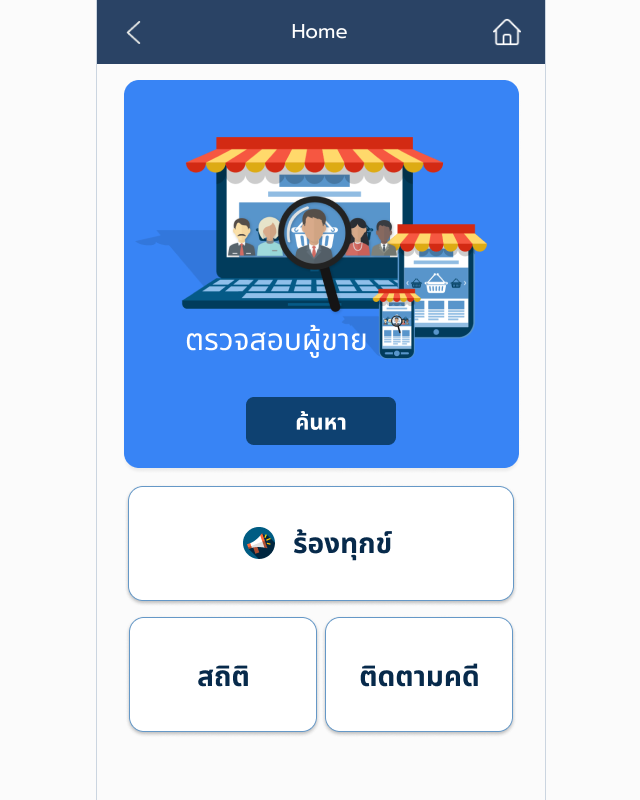
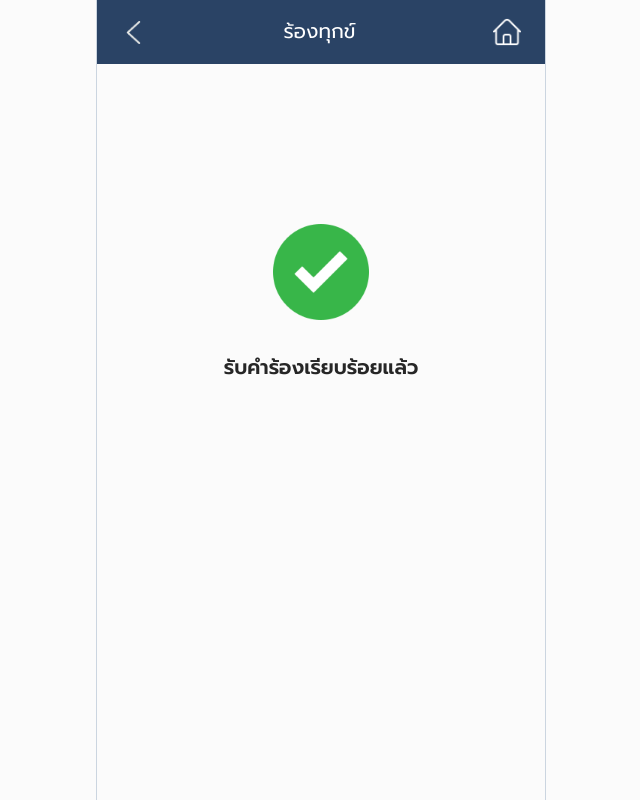
Before and after one commit to Inregist/susc, a React (Create React App) app in the folder frontend/: page /report-case/success in a window 1280 px wide. Shown: the whole page, without its empty margins (319-959 px from the left). Built offline with nearby package versions, Linux system fonts and the light colour scheme.

Commit message:
add ReportSuccess change navbar name to TH

```diff
--- a/frontend/src/App.tsx
+++ b/frontend/src/App.tsx
@@ -9,6 +9,7 @@ import Search from "./pages/Search";
 import Statistic from "./pages/Statistic";
 import CheckCase from "./pages/CheckCase";
 import Report from "./pages/Report";
+import ReportSuccess from "./pages/ReportSuccess";
 import SearchResult from "./pages/SearchResult";
 import SearchResultCase from "./pages/SearchResultCase";
 import SearchResultDetail from "./pages/SearchResultDetail";
@@ -23,6 +24,7 @@ const App = () => {
         <Router>
           <Switch>
             <Route exact path="/report-case" component={Report} />
+            <Route exact path="/report-case/success" component={ReportSuccess} />
             <Route exact path="/check-case" component={CheckCase} />
             <Route exact path="/statistic" component={Statistic} />
             <Route exact path="/search" component={Search} />
--- a/frontend/src/pages/Report.tsx
+++ b/frontend/src/pages/Report.tsx
@@ -2,6 +2,8 @@ import React from "react";
 import Navbar from "../components/Navbar";
 import { Form, Button, Radio, Input, Select, Upload } from "antd";
 import { PlusOutlined } from "@ant-design/icons";
+import ReportComplete from "./ReportSuccess";
+import ReportSuccess from "./ReportSuccess";
 
 const { TextArea } = Input;
 
--- /dev/null
+++ b/frontend/src/pages/ReportSuccess.tsx
@@ -0,0 +1,17 @@
+import React from "react";
+import Navbar from "../components/Navbar";
+import success from "../assets/Correct.png";
+
+const ReportSuccess = () => {
+
+  return (
+    <div className="h-screen">
+        <Navbar name="ร้องทุกข์" />
+        <div className="flex flex-col items-center justify-center" style={{marginTop: "10rem"}}>
+          <img className="w-24 h-24" src={success} alt="checking" />
+          <div className="mt-8 font-semibold text-xl">รับคำร้องเรียบร้อยแล้ว</div>
+        </div>
+    </div>
+  );
+};
+export default ReportSuccess;
--- a/frontend/src/pages/Search.tsx
+++ b/frontend/src/pages/Search.tsx
@@ -43,7 +43,7 @@ const Search = () => {
     <div className="h-screen relative">
       <title>ค้นหา</title>
       {noResultModal && <NoResultModal setVisible={setNoResultModal} />}
-      <Navbar name="Search" />
+      <Navbar name="ตรวจสอบผู้ขาย" />
       <div className="p-8">
         <div className="m-16 flex justify-center">
           <img src={SearchSub} alt="checking" />
--- a/frontend/src/pages/Statistic.tsx
+++ b/frontend/src/pages/Statistic.tsx
@@ -263,7 +263,7 @@ const Statistic = () => {
   return (
     <div className="h-screen">
       <title>สถิติ</title>
-      <Navbar name="Statistic" />
+      <Navbar name="สถิติ" />
       <Tabs size={"large"} centered>
         <Tabs.TabPane tab="Graph" key="1">
           <div className="flex justify-center">
```
Also changed, not shown: frontend/src/assets/Correct.png (added). Lines whose indentation alone changed are shown as unchanged.
